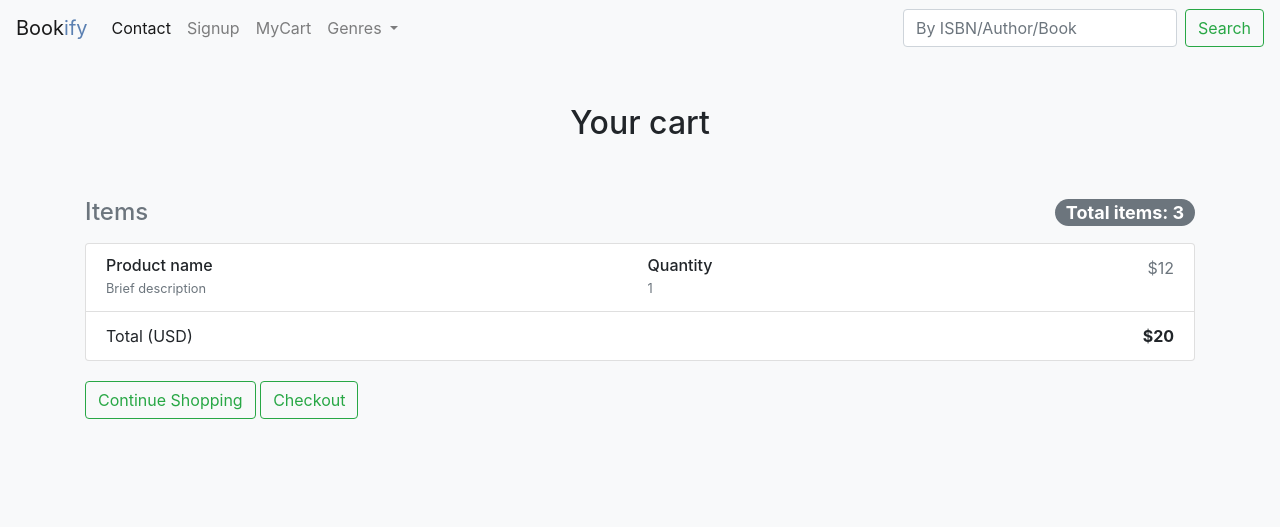
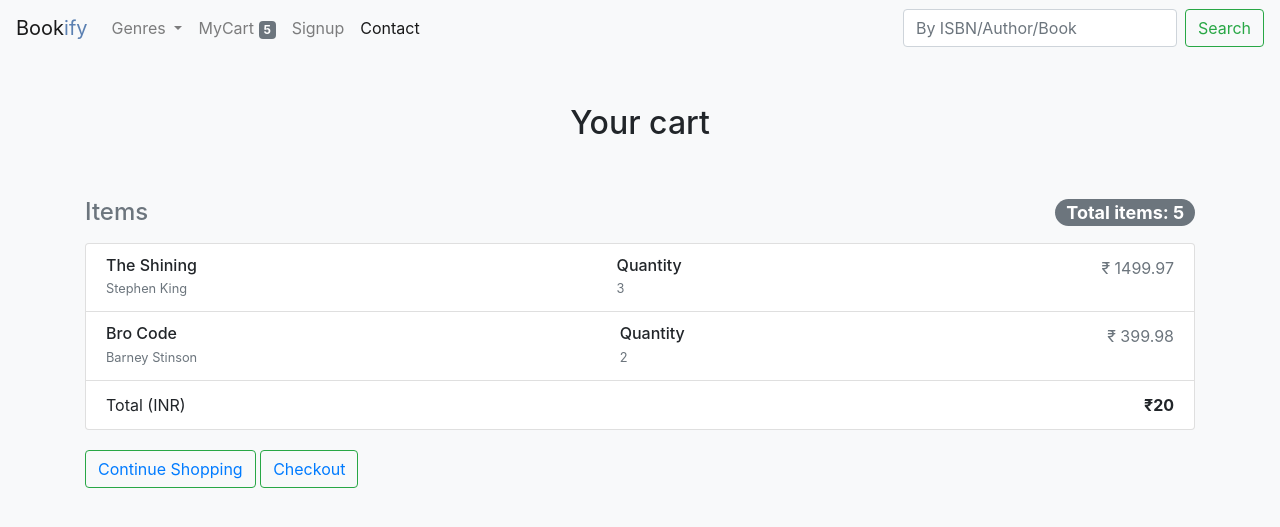
Before and after one commit to rshalem/Bookify, a Django app: page /cart/ in a window 1280 px wide. Shown: the top 527 px of the page. Run offline with Django 3.2, Linux system fonts and the light colour scheme; data comes from the database, SQL or seed files in the repository; some libraries are stand-ins or nearby versions.

Commit message:
Items to Cart

```diff
--- a/main/admin.py
+++ b/main/admin.py
@@ -5,7 +5,7 @@ class BookAdmin(admin.ModelAdmin):
     list_display = ('book_name', 'author', 'rating', 'genre', 'isbn_no', 'availability',)
 
 class OrderItemAdmin(admin.ModelAdmin):
-    list_display = ('order', 'book', 'quantity',)
+    list_display = ('book', 'quantity',)
 
 
 # Register your models here.
--- a/main/context_processors.py
+++ b/main/context_processors.py
@@ -2,8 +2,16 @@
 common contexts goes here, registerd at settings.py
 """
 
-from .models import Genre
+from .models import Genre, OrderItem
 
 def genres(request):
+
     all_genre = Genre.objects.all()
-    return {'all_genres': all_genre}
+
+    total_cart_items = 0
+    all_order_item = OrderItem.objects.all()
+    total_cart_items = 0
+    for item in all_order_item:
+        total_cart_items += item.quantity
+
+    return {'all_genres': all_genre, 'item_count': total_cart_items}
--- a/main/models.py
+++ b/main/models.py
@@ -92,24 +92,35 @@ class Review(models.Model):
     def __str__(self):
         return self.review_content[:10]
 
-# cart
-class Order(models.Model):
-    user = models.ForeignKey(User, on_delete=models.SET_NULL, null=True, blank=True)
-    date_ordered = models.DateTimeField(auto_now_add=True)
-    address = models.ForeignKey(Address, on_delete=models.CASCADE)
-    complete = models.BooleanField(default=False, null=True, blank=True)
-    transaction_id = models.CharField(max_length=200, null=True)
-
-
 class OrderItem(models.Model):
-    order = models.ForeignKey(Order, on_delete=models.CASCADE)
+    # OrderItem = BookItem
     book = models.OneToOneField(Book, on_delete=models.CASCADE, blank=True, null=True)
-    quantity = models.IntegerField(default=0)
+    quantity = models.IntegerField(default=0, null=True)
 
     def __str__(self):
         return self.book.book_name
 
     @property
     def total_price(self):
-        total = self.quantity * self.book.price
+        if self.id:
+            total = self.quantity * self.book.price
+        else:
+            total = 0
         return total
+
+# cart
+class Order(models.Model):
+    user = models.ForeignKey(User, on_delete=models.SET_NULL, null=True, blank=True)
+    order_item = models.ManyToManyField(OrderItem)
+    date_ordered = models.DateTimeField(auto_now_add=True)
+    address = models.ForeignKey(Address, on_delete=models.CASCADE)
+    complete = models.BooleanField(default=False, null=True, blank=True)
+
+    def __str__(self):
+        return f"Order object {str(self.id)}"
+
+    def cart_total(self):
+        total_cart_value = 0
+        for item in self.order_item.all():
+            total_cart_value += item.total_price
+        return total_cart_value
--- /dev/null
+++ b/main/testtttt.py
@@ -0,0 +1 @@
+# TEST CODE HERE
--- a/main/urls.py
+++ b/main/urls.py
@@ -8,6 +8,8 @@ urlpatterns = [
     path('signup/', views.user_signup, name='signup'),
     path('search/', views.search_query, name='search'),
     path('cart/', views.cart, name='cart'),
+    path('checkout/', views.checkout, name='checkout'),
+    path('add/<book_slug>', views.add_to_cart, name='add-to-cart'),
     path('detail/<book_slug>/', views.book_detail, name='detail'),
     path('genre/<genre_name>/', views.genre, name='genre'),
 
--- a/main/views.py
+++ b/main/views.py
@@ -1,4 +1,5 @@
-from django.shortcuts import render, Http404
+from django.contrib import messages
+from django.shortcuts import render, redirect, Http404
 from django.db.models import Q
 
 from .models import *
@@ -14,7 +15,10 @@ def homepage(request):
     return render(request, 'home.html', context=context)
 
 def genre(request, genre_name):
-    books_related_to_genre = Book.objects.filter(genre__genre_name=genre_name)
+    try:
+        books_related_to_genre = Book.objects.filter(genre__genre_name=genre_name)
+    except Book.DoesNotExist:
+        raise Http404
 
     context = {'books': books_related_to_genre}
     return render(request, 'home.html', context=context)
@@ -24,7 +28,8 @@ def book_detail(request, book_slug):
     try:
         single_book_by_slug = Book.objects.get(book_slug=book_slug)
         reviews = single_book_by_slug.review_set.all()
-        books_related_to_genre = single_book_by_slug.genre.genres.all() # single_book_by_slug.genre.book_set.all()
+        books_related_to_genre = single_book_by_slug.genre.genres.all().exclude(book_name=single_book_by_slug.book_name)
+        # single_book_by_slug.genre.book_set.all()
 
     except Book.DoesNotExist:
         raise Http404
@@ -65,5 +70,30 @@ def search_query(request):
 def user_signup(request):
     return render(request, 'signup.html')
 
+def add_to_cart(request, book_slug):
+    single_book_slug = Book.objects.get(book_slug=book_slug)
+    # getting first matched obj and returns queryset
+    order_item = OrderItem.objects.filter(book__book_slug=single_book_slug.book_slug).first()
+
+    if order_item is not None:
+        order_item.quantity += 1
+        order_item.save()
+    else:
+        OrderItem.objects.create(book=single_book_slug, quantity=1)
+
+    return redirect('main:cart')
+
+
 def cart(request):
-    return render(request, 'cart.html')
+    all_order_items = OrderItem.objects.all()
+    total_cart_items = 0
+    for item in all_order_items:
+        total_cart_items += item.quantity
+
+    context = {'order_items': all_order_items,
+               'total_items': total_cart_items}
+
+    return render(request, 'cart.html', context)
+
+def checkout(request):
+    return render(request, 'checkout.html')
--- a/templates/cart.html
+++ b/templates/cart.html
@@ -28,31 +28,34 @@
     <div class="col-md-12 order-md-2 mb-4">
       <h4 class="d-flex justify-content-between align-items-center mb-3">
         <span class="text-muted">Items</span>
-        <span class="badge badge-secondary badge-pill">Total items: 3</span>
+        <span class="badge badge-secondary badge-pill">Total items: {{ total_items }}</span>
 
       </h4>
       <ul class="list-group mb-3">
+        {% for item in order_items %}
         <li class="list-group-item d-flex justify-content-between lh-condensed">
-          <div>
-            <h6 class="my-0">Product name</h6>
-            <small class="text-muted">Brief description</small>
-          </div>
-          <div>
-            <h6 class="my-0">Quantity</h6>
-            <small class="text-muted">1</small>
-          </div>
-          <span class="text-muted">$12</span>
+
+              <div>
+                <h6 class="my-0">{{ item.book.book_name }}</h6>
+                <small class="text-muted">{{ item.book.author }}</small>
+              </div>
+              <div>
+                <h6 class="my-0">Quantity</h6>
+                <small class="text-muted">{{ item.quantity }}</small>
+              </div>
+              <span class="text-muted">&#8377; {{ item.total_price }}</span>
+
         </li>
-
+        {% endfor %}
 
         <li class="list-group-item d-flex justify-content-between">
-          <span>Total (USD)</span>
-          <strong>$20</strong>
+          <span>Total (INR)</span>
+          <strong>&#8377;20</strong>
         </li>
       </ul>
 
-      <button class="btn btn-outline-success my-1 my-sm-0" type="submit">Continue Shopping</button>
-      <button class="btn btn-outline-success my-1 my-sm-8" type="submit">Checkout</button>
+      <button class="btn btn-outline-success my-1 my-sm-0" type="submit"> <a href="{% url 'main:home' %}">Continue Shopping</a></button>
+      <button class="btn btn-outline-success my-1 my-sm-8" type="submit"><a href="{% url 'main:checkout' %}">Checkout</a></button>
 
 
     </div>
--- a/templates/includes/navbar.html
+++ b/templates/includes/navbar.html
@@ -6,18 +6,6 @@
 
       <div class="collapse navbar-collapse" id="navbarSupportedContent">
         <ul class="navbar-nav mr-auto">
-
-          <li class="nav-item active">
-            <a class="nav-link" href="#">Contact</a>
-          </li>
-
-          <li class="nav-item">
-            <a class="nav-link" href="{% url 'main:signup' %}" tabindex="-1" aria-disabled="true">Signup</a>
-          </li>
-
-          <li class="nav-item">
-            <a class="nav-link" href="{% url 'main:cart' %}" tabindex="-1" aria-disabled="true">MyCart</a>
-          </li>
 
           <li class="nav-item dropdown">
             <a class="nav-link dropdown-toggle" href="#" id="navbarDropdown" role="button" data-toggle="dropdown" aria-haspopup="true" aria-expanded="false">
@@ -32,6 +20,19 @@
                 {% endfor %}
             </div>
           </li>
+
+          <li class="nav-item">
+            <a class="nav-link" href="{% url 'main:cart' %}" tabindex="-1" aria-disabled="true">MyCart <span class="badge badge-secondary">{{ item_count }}</span></a>
+          </li>
+
+
+          <li class="nav-item">
+            <a class="nav-link" href="{% url 'main:signup' %}" tabindex="-1" aria-disabled="true">Signup</a>
+          </li>
+
+          <li class="nav-item active">
+            <a class="nav-link" href="#">Contact</a>
+          </li>
         </ul>
 
         <form action="{% url 'main:search' %}" class="form-inline my-2 my-lg-0" method="get">
```
Also changed, not shown: templates/book_detail.html (+2 -5 lines), templates/checkout.html (+3 -10 lines), templates/home.html (+11 -0 lines), db.sqlite3, main/migrations/0007_address.py (added), main/migrations/0008_auto_20200715_2336.py (added), main/migrations/0009_remove_orderitem_price.py (added), media/it.jpg (added), media/shining.jpg (added).
